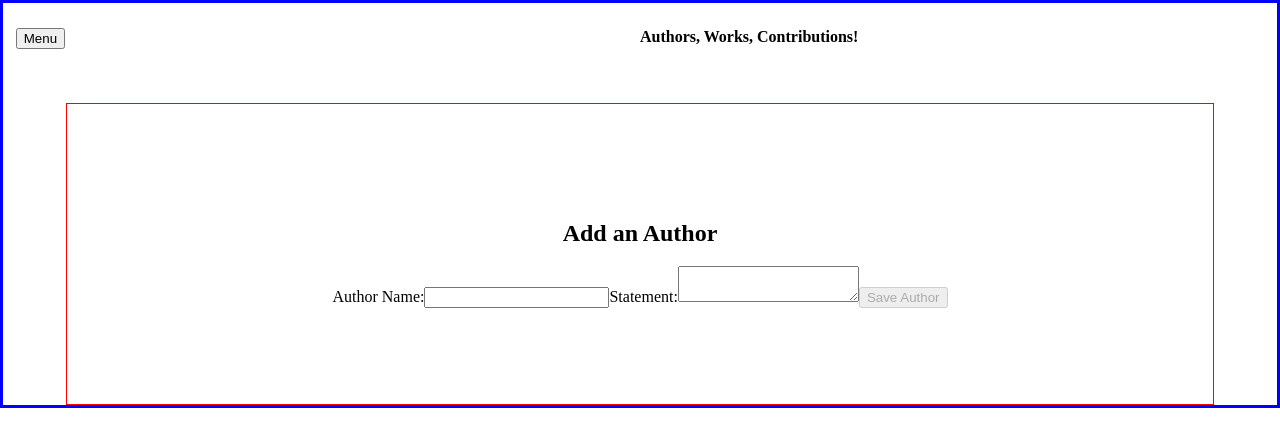
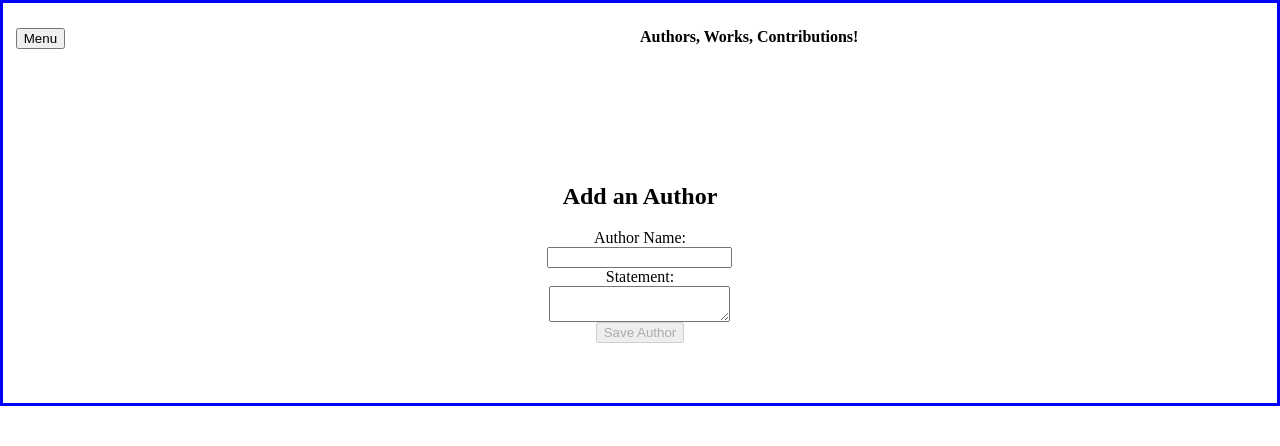
Before and after one commit to mmaustin/community-novel, a React (Create React App) app in the folder cn-client/: page /add-author in a window 1280 px wide. Shown: the top 446 px of the page. Built offline with nearby package versions, Linux system fonts and the light colour scheme.

Commit message:
gave add author form flex properties and placed the header inside of it instead of the section container

```diff
--- a/cn-client/src/features/authors/AddAuthorForm.js
+++ b/cn-client/src/features/authors/AddAuthorForm.js
@@ -38,8 +38,8 @@ export const AddAuthorForm = () => {
 
     return(
         <section className='add-author-container'>
-            <h2 className='add-author-header'>Add an Author</h2>
             <form className='add-author-form'>
+              <h2 className='add-author-header'>Add an Author</h2>
               <label htmlFor="author-name">Author Name:</label>
               <input
                   type="text"
--- a/cn-client/src/index.css
+++ b/cn-client/src/index.css
@@ -211,8 +211,7 @@ body {
 
 /*Add Author Component*/
 
-.add-author-container {
-  border: 1px solid red;
+.add-author-container, .add-author-form {
   margin: 0;
   width: 90%;
   height: 300px;
```
